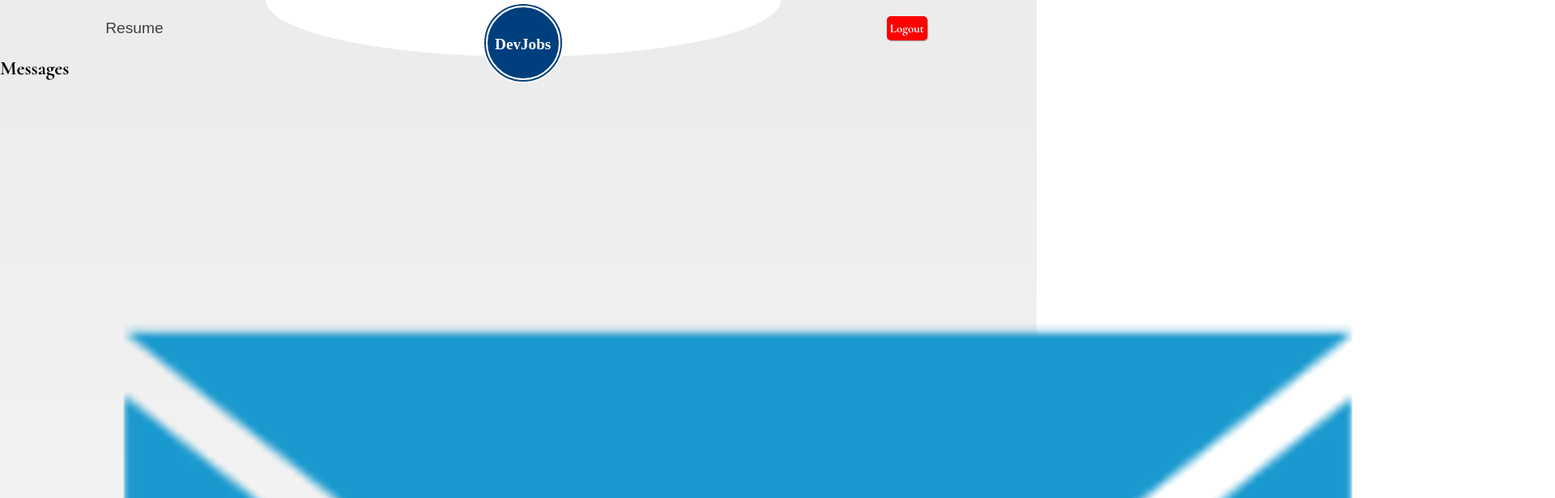
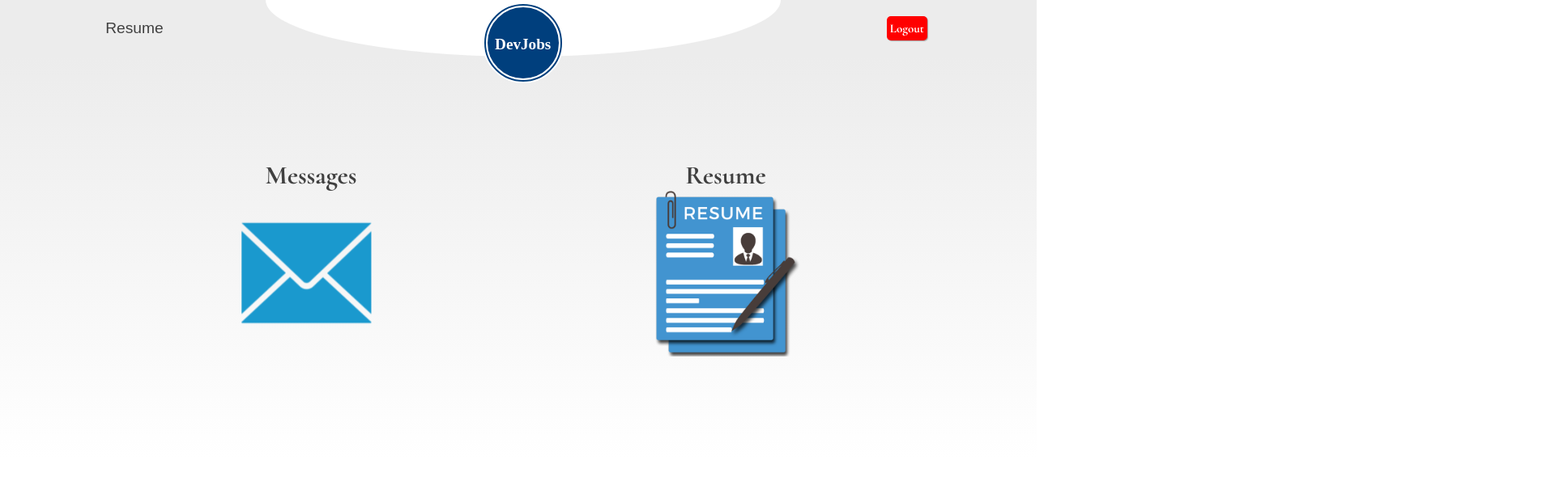
Before and after one commit to brunovcg/devjobs, a React (Create React App) app: page /dashboard in a window 1280 px wide. Shown: the top 616 px of the page at 81% size, 1920 px wide, since content can reach past the window. Built offline with nearby package versions, Linux system fonts and the light colour scheme; a web font is replaced by a local one.

Commit message:
style: create styled components for dashboard

```diff
--- a/src/pages/Dashboard/index.jsx
+++ b/src/pages/Dashboard/index.jsx
@@ -1,19 +1,19 @@
 import messages from "../../assets/email.png"
 import resume from "../../assets/resume.png"
-import {ContainerPage, ContainerOptions, ContainerTitleImg} from "./styles";
+import {ContainerPage, ContainerOptions, ContainerTitleImg, StyledImg} from "./styles";
 
 const Dashboard = () => {
     return (
         <ContainerPage>
             <ContainerOptions>
                 <ContainerTitleImg>
-                    <h2>Messages</h2>
-                    <img src={messages} alt="Messages"/>
+                    <h3>Messages</h3>
+                    <StyledImg src={messages} alt="Messages"/>
                 </ContainerTitleImg>
-                <div>
-                    <h2>Resume</h2>
-                    <img src={resume} alt="Resume"/>
-                </div>
+                <ContainerTitleImg>
+                    <h3>Resume</h3>
+                    <StyledImg src={resume} alt="Resume"/>
+                </ContainerTitleImg>
             </ContainerOptions>
         </ContainerPage>
     )
--- a/src/pages/Dashboard/styles.js
+++ b/src/pages/Dashboard/styles.js
@@ -7,10 +7,25 @@ export const ContainerPage = styled.div`
 export const ContainerOptions = styled.div`
     display: flex;
     flex-direction: row;
+    align-items: center;
+    padding: 10%;
 `
 
 export const ContainerTitleImg = styled.div`
     display: flex;
     flex-direction: column;
-    justify-content: center;
+    align-items: center;
+    width: 50%;
+    height: 30vh;
+    font-size: 1.7rem;
+    color: var(--dark-grey);
 `
+
+export const StyledImg = styled.img`
+    width: 40%;
+    height: 100%;
+
+    :hover {
+        opacity: 70%;
+    }
+`
```
